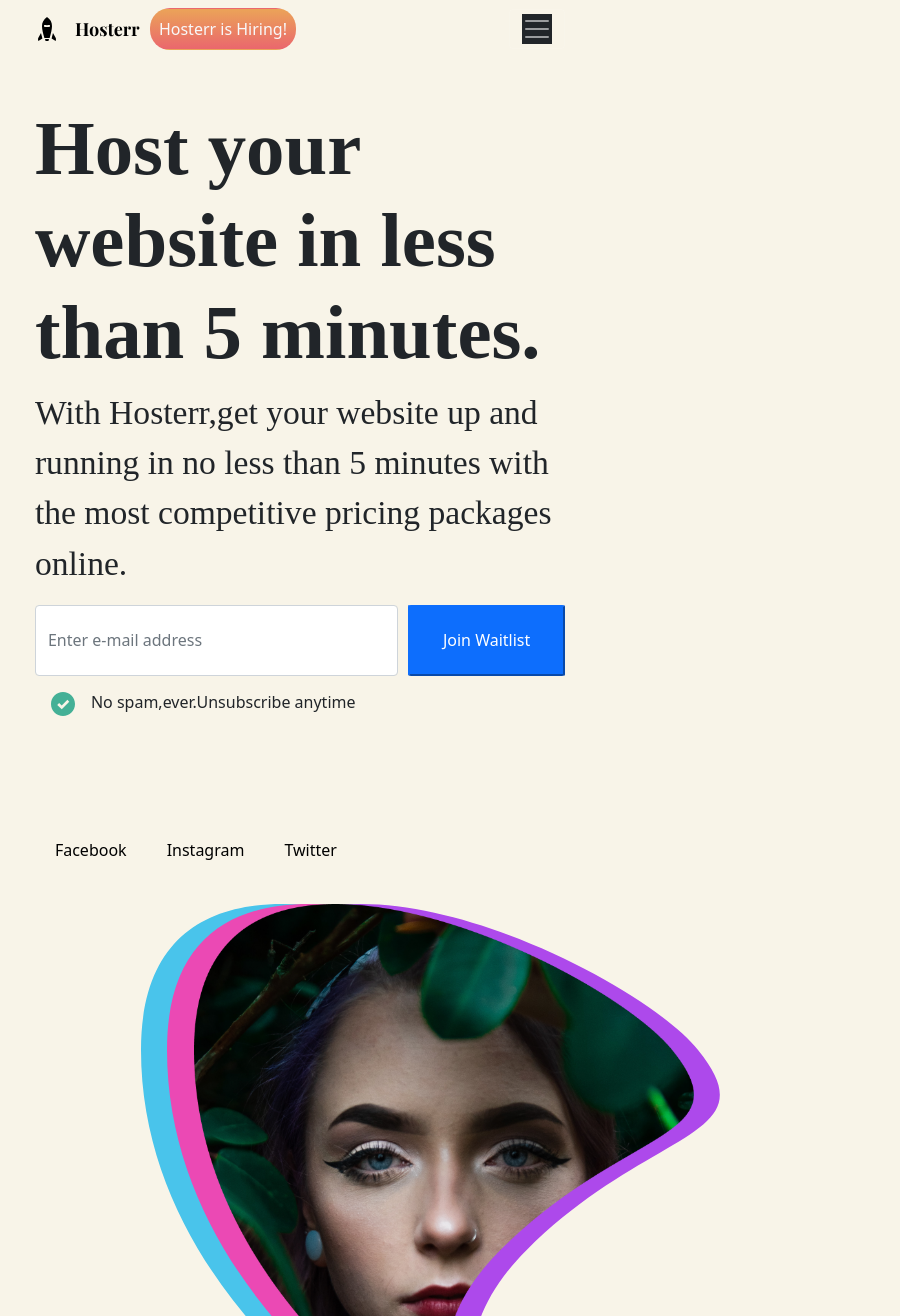
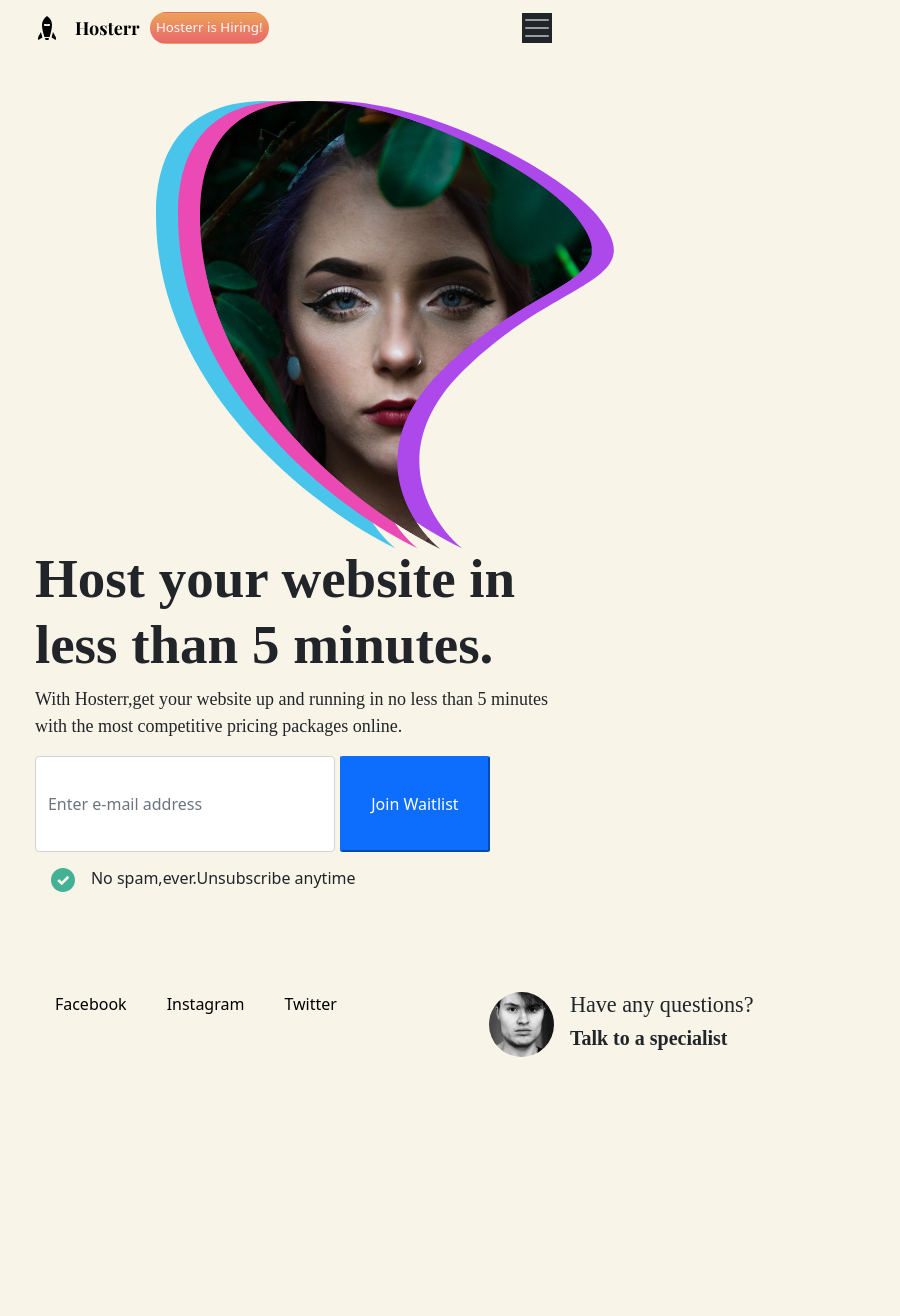
Before and after one commit to catherinekimani/Level-1-, a React (Create React App) app: page / in a window 600 px wide. Shown: the top 1316 px of the page, 900 px wide, since content can reach past the window. After the commit the page ends 1058 px from the top, so only its background shows below. Built offline with nearby package versions, Linux system fonts and the light colour scheme; a web font is replaced by a local one.

Commit message:
ft:change navbar-expand class from medium to large to ease navbar collapse on diffrent media screens

```diff
--- a/src/App.css
+++ b/src/App.css
@@ -74,6 +74,7 @@ form{
     padding-right: 3%;
 }
 /* media queries */
+/* mobile view */
 @media screen and (max-width: 480px) {
     .btn1{
         width: auto;
@@ -142,3 +143,159 @@ form{
         margin: 0 15px !important;
     }
 }
+
+/* tablet view */
+@media (min-width: 481px) and (max-width: 767px){
+    .btn1{
+        width: auto;
+        padding: 2px;
+        font-size: smaller;
+    }
+    .btn2{
+        display: none;
+    }
+
+    h1{
+        font-size: 55px !important;
+        margin-top: 45px;
+    }
+    p{
+        font-size: 18px !important;
+    }
+    .row{
+        display: flex;
+        flex-direction: column-reverse;
+    }
+    .parent img{
+        padding-left: 10%;
+        padding-right: 10%;
+        width:480px !important;
+    }
+    .row .second{
+        padding: 0;
+        padding-right:20%;
+        width: auto;
+        height: 400px;
+    }
+    .col-md-6{
+        height: auto;
+    }
+    input{
+        width: 300px !important;
+        height: 12vh;
+
+
+    }
+    .form{
+        display: flex;
+        flex-direction: row;
+        margin-right: 0 !important;
+        margin-left: auto !important;
+        justify-content:flex-start !important;
+    }
+    .btn3{
+        height: 12vh;
+        padding: 0 !important;
+        width:150px !important;
+        margin: 0 0 0 5px !important;
+    }
+
+    .form-check{
+        padding-left: 0 !important;
+        height: 5vh !important;
+    }
+
+    .footer{
+        margin: 20px 0!important;
+        width: auto !important;
+    }
+
+    .all{
+        display: flex;
+        flex-direction: row;
+        margin-top: 15% !important;
+    }
+    .avatar1 img{
+        width: 65px;
+    }
+    .avatar{
+        padding-top: 20px !important;
+        margin: 0 0 0 12% !important;
+    }
+}
+
+/* resol */
+@media (min-width: 768px) and (max-width: 1024px){
+    .btn1{
+        width: auto;
+        padding: 2px;
+        font-size: smaller;
+    }
+
+    .btn2{
+        display: none;
+    }
+
+    h1{
+        font-size: 50px !important;
+        margin-top: 45px;
+        width: 600px !important;
+    }
+    p{
+        font-size: 20px !important;
+        width: 700px !important;
+    }
+    .row{
+        display: flex;
+        flex-direction: column-reverse;
+    }
+    .parent img{
+        width: 300px;
+    }
+    .row .second{
+        padding: 0;
+        padding-right: 70%;
+        width: auto;
+        height: 400px;
+    }
+    .col-md-6{
+        height: auto;
+    }
+    input{
+        width: 500px !important;
+        height: 12vh;
+
+    }
+    .form{
+        display: flex;
+        flex-direction: row;
+        width: 400px !important;
+    }
+    .btn3{
+        height:12vh !important;
+        padding: 0 !important;
+        width: 500px !important;
+        /* margin: 0 !important;
+        margin-top: 10px !important; */
+    }
+
+    .form-check{
+        padding-left: 0 !important;
+        height: 5vh !important;
+    }
+
+    .footer{
+        margin: 20px 0!important;
+        width: auto !important;
+    }
+
+    .all{
+        display: flex;
+        flex-direction: row;
+        margin-top: 15% !important;
+    }
+    .avatar{
+        padding-top: 20px !important;
+        margin: 0 105px !important;
+    }
+}
```
